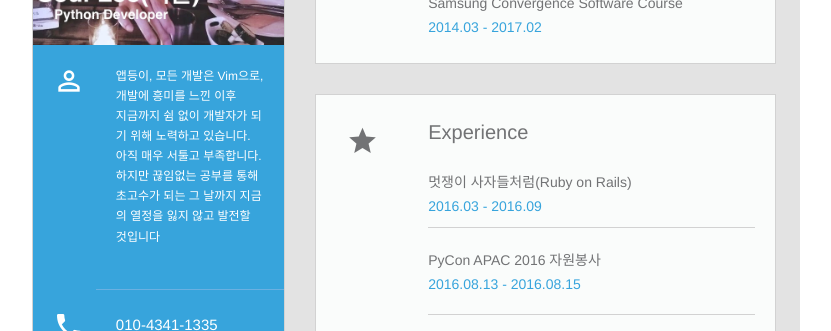
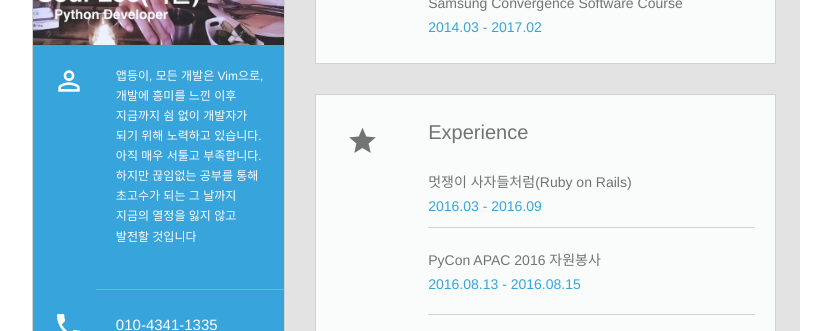
Before and after one commit to lee-seul/lee-seul.github.com, a Jekyll site: the page resume.html, which Jekyll copies as it is, in a window 1280 px wide. Shown: the part 212-543 px from the top of the page, without its empty margins (224-1055 px from the left). Built offline with Jekyll 4.4.1, drawn with Linux system fonts in a browser that asks for light colours.

Commit message:
[Resume] 소개글  재조

```diff
--- a/resume.html
+++ b/resume.html
@@ -49,8 +49,8 @@
 
       <div id="left-inside-text-top" class="left-inside set-border-blue">
         <font class="style-intro font-color-set">앱등이, 모든 개발은 Vim으로, 개발에 흥미를 느낀 이후<br/> 지금까지 쉼 없이
-          개발자가 되기 위해 노력하고 있습니다. 아직 매우 서툴고 부족합니다. 하지만 끊임없는 공부를 통해 초고수가 되는 그 날까지
-          지금의 열정을 잃지 않고 발전할 것입니다 </font>
+          개발자가<br/> 되기 위해 노력하고 있습니다. 아직 매우 서툴고 부족합니다. 하지만 끊임없는 공부를 통해 <br/>초고수가 되는 그 날까지<br/>
+          지금의 열정을 잃지 않고<br/> 발전할 것입니다 </font>
       </div>
     </div>
 
```
